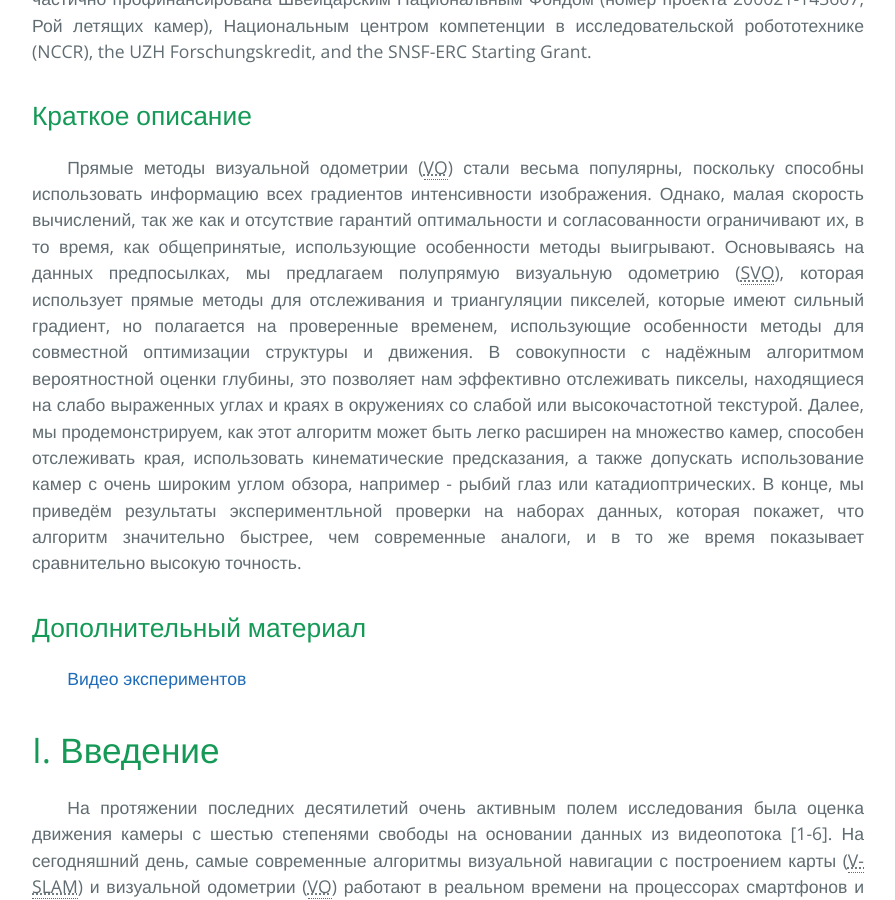
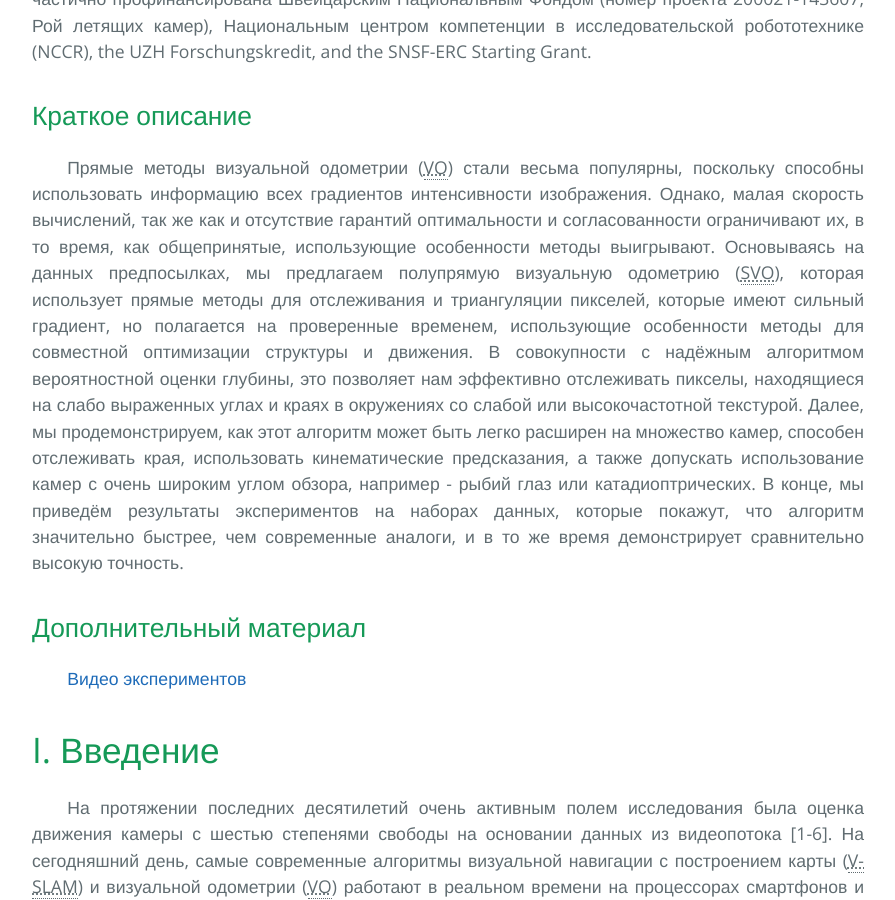
Before and after one commit to i-v-s/slam, a Jekyll site: the page built from svo2.md, in a window 1280 px wide and 900 px high, scrolled down 798 px. Shown: the whole window, without its empty margins (192-1087 px from the left). Built offline with Jekyll 4.4.1, drawn with Linux system fonts in a browser that asks for light colours; our own code applies the rules of GitHub Pages for plain Markdown files; formulas are drawn with MathJax 3.

Commit message:
Updated svo2.md

```diff
--- a/svo2.md
+++ b/svo2.md
@@ -25,9 +25,10 @@ the UZH Forschungskredit, and the SNSF-ERC Starting Grant.
 текстурой. Далее, мы продемонстрируем, как этот алгоритм может быть легко
 расширен на множество камер, способен отслеживать края, использовать кинематические
 предсказания, а также допускать использование камер с очень широким углом обзора,
-например - рыбий глаз или катадиоптрических. В конце, мы приведём результаты экспериментльной проверки
-на наборах данных, которая покажет, что алгоритм значительно
-быстрее, чем современные аналоги, и в то же время показывает сравнительно высокую точность.
+например - рыбий глаз или катадиоптрических.
+В конце, мы приведём результаты экспериментов на наборах данных,
+которые покажут, что алгоритм значительно
+быстрее, чем современные аналоги, и в то же время демонстрирует сравнительно высокую точность.
 
 *[VO]: Visual Odometry - визуальная одометрия
 *[SVO]: Semi-direct Visual Odometry
```
